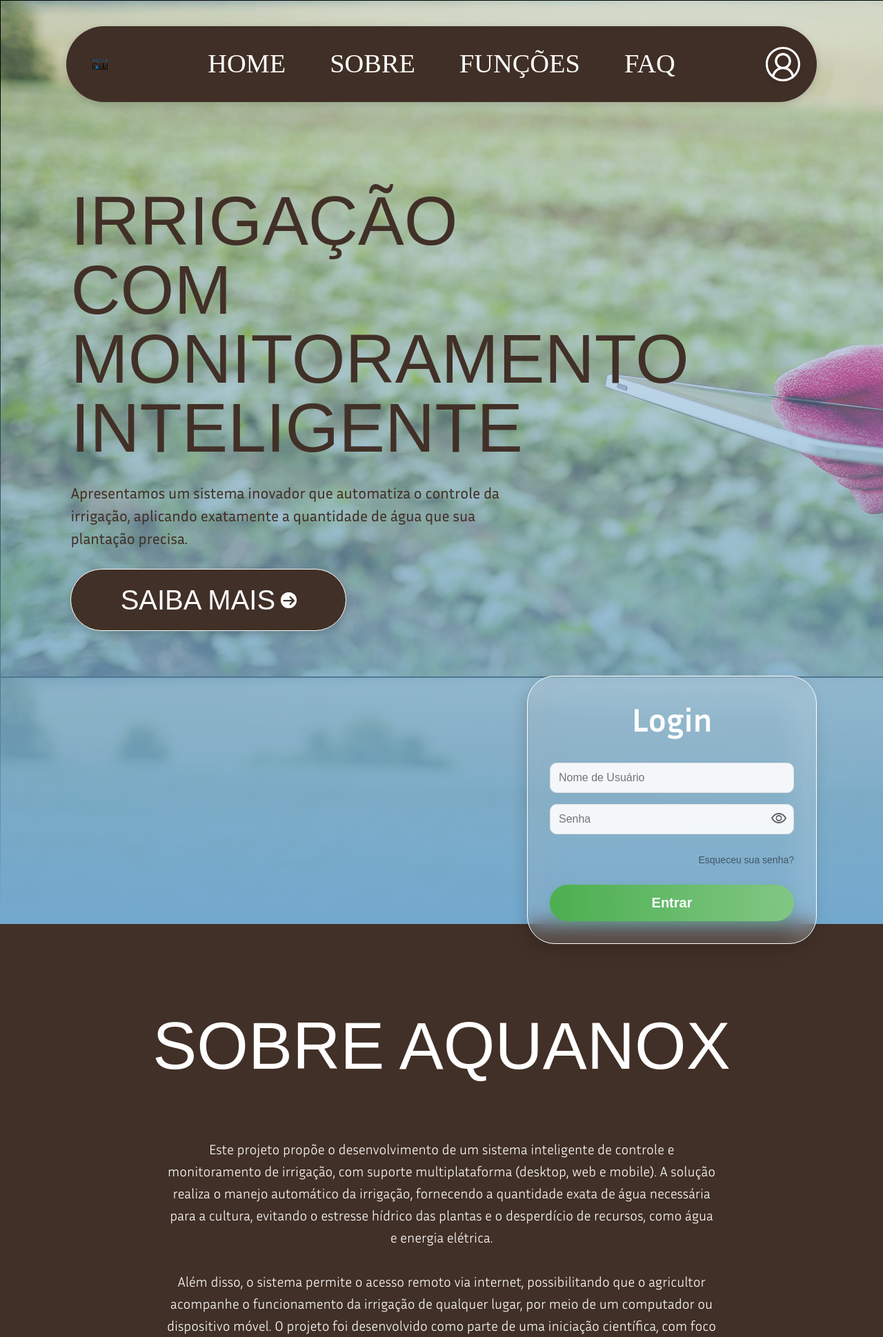
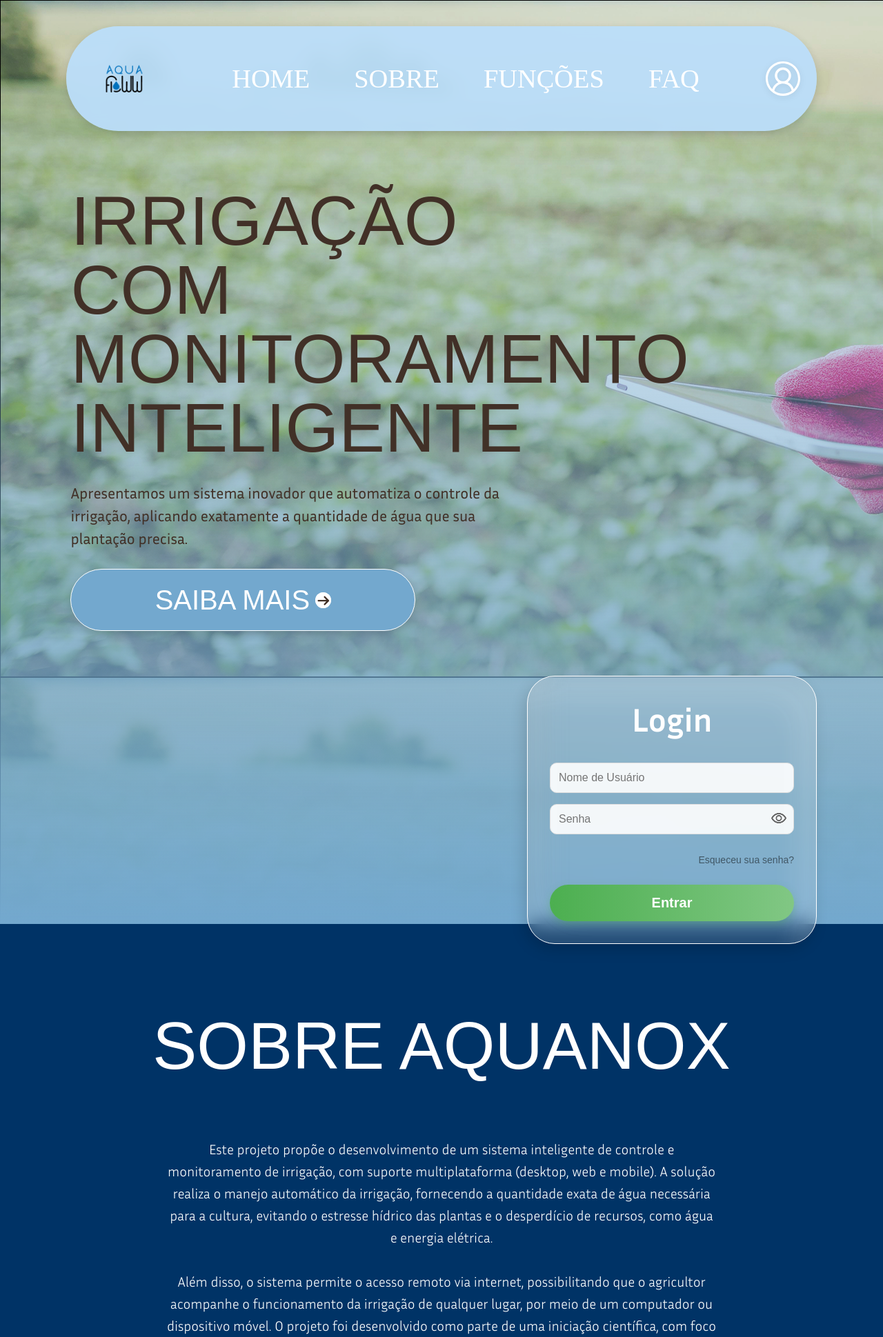
Before and after one commit to PhilipiGomes/responsividade, a Flask app: page / in a window 1280 px wide. Shown: the top 1939 px of the page at 69% size. Run offline with Flask 3, Linux system fonts and the light colour scheme; some web fonts are replaced.

Commit message:
Mudança de esquema de cores

```diff
--- a/src/static/css/styleinicial.css
+++ b/src/static/css/styleinicial.css
@@ -50,12 +50,30 @@
   overflow-y: auto;
 }
 
+/* Color palette imported from styleapp.css */
+:root {
+  --primary: #0077CC;
+  /* Azul Água (principal) */
+  --primary-light: #73a8ce;
+  /* Tom claro usado no projeto atual */
+  --primary-xlight: #7fc0f5;
+  /* variação clara */
+  --secondary: #4CAF50;
+  /* Verde Natureza */
+  --light-gray: #E0E0E0;
+  --white: #FFFFFF;
+  --accent: #FF9800;
+  /* Laranja Solar */
+  --text-dark: #003366;
+  /* Azul Escuro Profundo */
+}
+
 ::-webkit-scrollbar-track {
-  background: #3a2d26
+  background: var(--text-dark)
 }
 
 ::-webkit-scrollbar-thumb {
-  background: #ffffff;
+  background: var(--white);
   border-radius: 4px;
 }
 
@@ -76,14 +94,14 @@ html {
 }
 
 body {
-  background: #73a8ce;
+  background: var(--primary-light);
   position: relative;
   line-height: 1.6;
   background-image: url(/static/img/fundo.png);
 }
 
 header {
-  background-color: #402f26;
+  background-color: #bbdefbee;
   padding: clamp(.5rem, 2vw, 1rem) clamp(1rem, 3vw, 1.5rem);
   box-shadow: 0 4px 12px rgba(0, 0, 0, .15);
   border-radius: clamp(30px, 6vw, 80px);
@@ -115,7 +133,7 @@ header.scrolled {
 }
 
 .logo {
-  height: clamp(35px, 5vw, 50px);
+  height: 120px;
   width: auto;
   transition: transform .3s ease
 }
@@ -333,12 +351,12 @@ nav ul li a:hover {
 }
 
 .btn-saiba-mais {
-  background: #413027;
+  background: var(--primary-light);
   font-family: Karantina-Regular, sans-serif;
   font-size: clamp(24px, 4vw, 40px);
   color: #fff;
   height: 90px;
-  width: 340px;
+  width: 500px;
   border-radius: clamp(40px, 8vw, 80px);
   border: 1.5px solid #fff;
   padding: clamp(8px, 1.5vw, 12px) clamp(20px, 4vw, 32px);
@@ -556,18 +574,18 @@ nav ul li a:hover {
 }
 
 .rectangle-7 {
-  background: #413027;
+  background: var(--text-dark);
   margin-top: 0
 }
 
 .rectangle-8 {
-  background: #73a8ce;
+  background: var(--primary-light);
   overflow: hidden;
   position: relative
 }
 
 .rectangle-9 {
-  background: #413027;
+  background: var(--text-dark);
   position: relative
 }
 
@@ -1038,11 +1056,11 @@ nav ul li a:hover {
 
   .inria-regular {
     padding-left: 0rem;
-}
+  }
 
   .btn-saiba-mais {
     margin-left: 0rem;
-    width: 400px;
+    width: 500px;
   }
 
   .login-overlay {
```
Also changed, not shown: other parts of src/static/css/styleinicial.css (+19 -19 lines).
